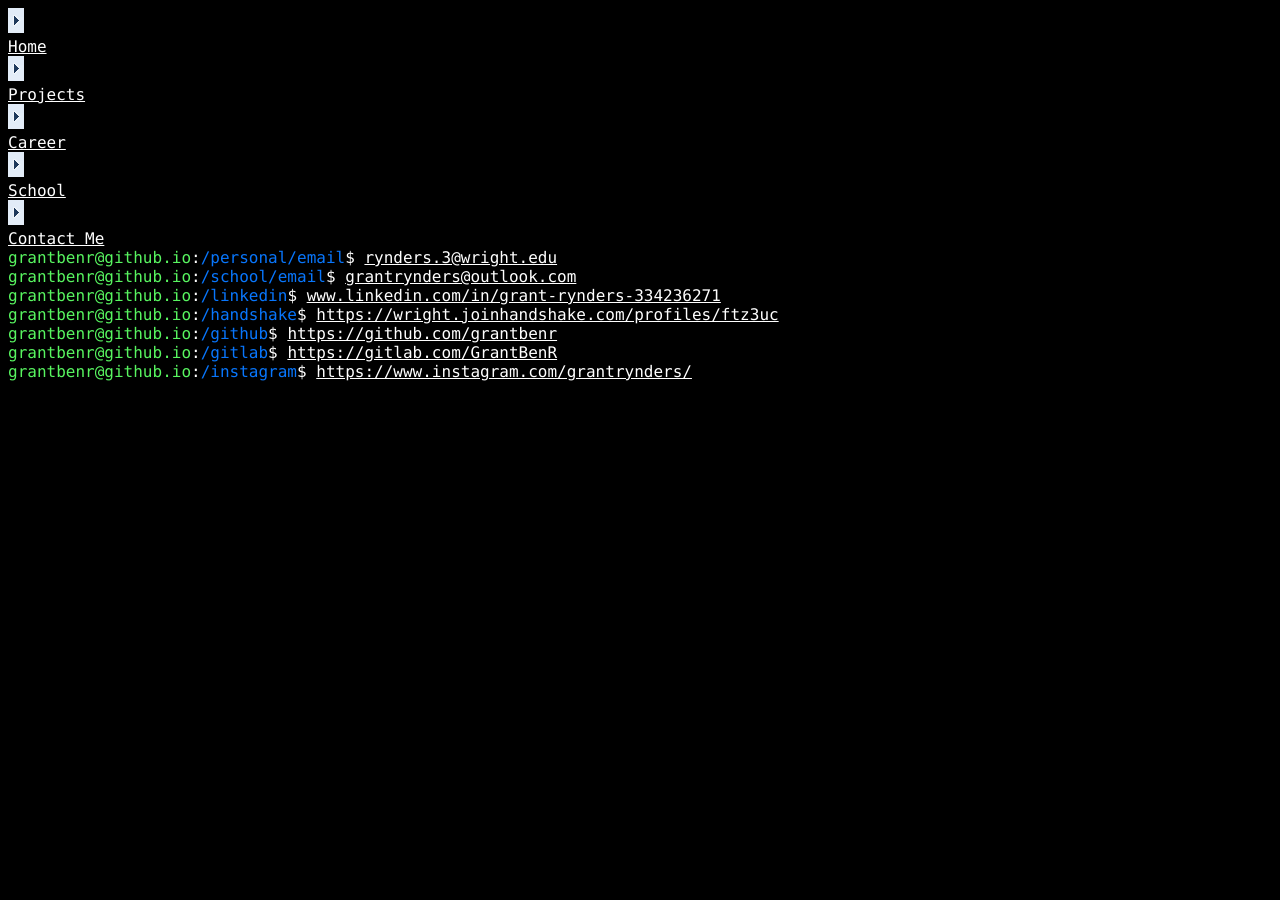
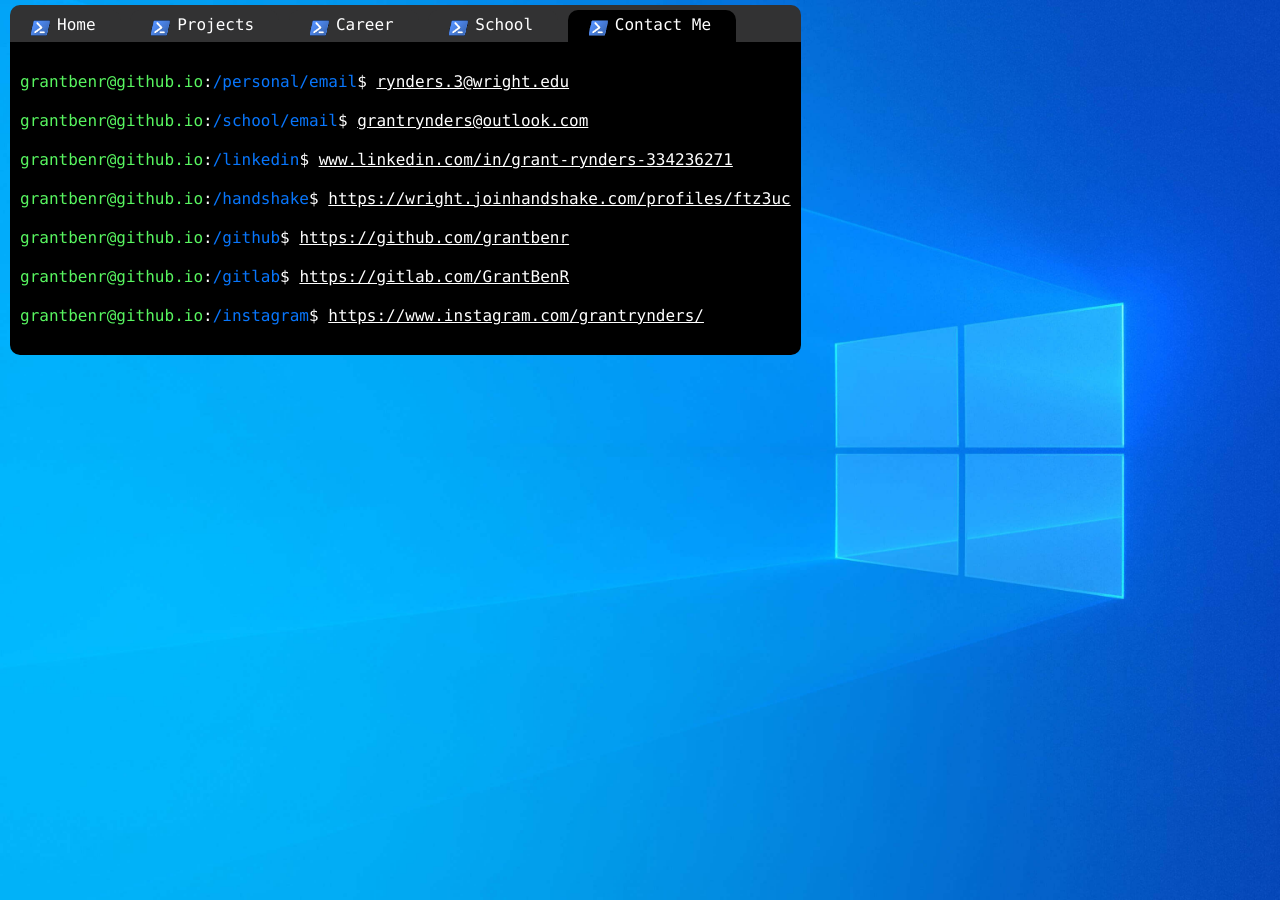
Before and after one commit to GrantBenR/grantbenr.github.io, a Jekyll site: the page contact.html, which Jekyll copies as it is, in a window 1280 px wide. Built offline with Jekyll 4.4.1, drawn with Linux system fonts in a browser that asks for light colours.

Commit message:
8_26 - updated contact page

```diff
--- a/_sass/_variables.scss
+++ b/_sass/_variables.scss
@@ -6,9 +6,6 @@ $font-color-1:#000000;
 $font-color-2:#1E395B;
 $font-color-3:#48329C;
 $font-color-4:#7F7F7F;
-$font-color-5:#FFFFFF;
-$font-color-6: #58f560;
-$font-color-7: #0876fc;
 
 $shadow-color-1:#888A8C;
 $shadow-color-2:#ABB8CA;
@@ -79,3 +76,10 @@ $school-offset-left: 97px;
 $school-offset-right: 0px;
 $school-offset-bottom: 0px;
 $school-offset-top: 72px;
+
+$contact-font-color-1:#FFFFFF;
+$contact-font-color-2: #58f560;
+$contact-font-color-3: #0876fc;
+
+$contact-bg-color-1: #000000;
+$contact-bg-color-2: #323233
--- a/assets/css/contact.scss
+++ b/assets/css/contact.scss
@@ -7,17 +7,69 @@
 * {
   box-sizing: border-box;
   font-family: 'Consolas', 'Segoe UI', 'Sans Serif';
-  color: $font-color-5;
-  background-color: black;
+}
+body {
+  color: $contact-font-color-1;
+  background-image: url("/assets/images/contact/w10bg.jpg");
+  background-repeat: no-repeat;
+  background-position: center;
+  background-size:cover;
+  margin: 0;
+  padding: 5px 10px 5px 10px;
+  height: 900px;
+}
+.full_terminal {
+  width:fit-content;
+}
+.main_terminal {
+  background-color: $contact-bg-color-1;
+  border-radius: 0 0 10px 10px;
+  padding: 20px 10px 20px 10px;
 }
 .contact_header {
-  color: $font-color-7;
+  color: $contact-font-color-3;
   display: inline;
 }
 .contact_div {
   display: block;
+  padding:10px 0 10px 0;
+}
+.contact_link {
+  color: $contact-font-color-1;
 }
 .userhost {
-  color: $font-color-6;
+  color: $contact-font-color-2;
   display: inline;
 }
+nav {
+  background-color: $contact-bg-color-2;
+  padding: 5px 0 0 0;
+  border-radius: 10px 10px 0 0;
+}
+.nav_link_div {
+  display: inline-block;
+  background-color: $contact-bg-color-2;
+  border-radius: 10px 10px 0 0;
+  padding: 5px 20px 5px 20px;
+}
+.nav_link_div_current {
+  display: inline-block;
+  background-color: $contact-bg-color-1;
+  border-radius: 10px 10px 0 0;
+  padding: 5px 20px 5px 20px;
+}
+.nav_link {
+  display:flex;
+  text-decoration: none;
+  color: $contact-font-color-1;
+  text-align: center;
+  justify-content: center
+}
+.nav_link img{
+  display: inline-block;
+}
+.nav_link_text {
+  padding: 0 5px 0 5px;
+  color: $contact-font-color-1;
+  display: inline
+}
--- a/contact.html
+++ b/contact.html
@@ -7,29 +7,45 @@
     <link rel="stylesheet" href="/assets/css/contact.css">
 </head>
 <body>
+    <div class="full_terminal">
         <nav>
+            <div class="nav_link_div">
                 <a class="nav_link" href="/index.html">
-            <img src="/assets/images/icons/arrow_icon.png">
+                    <img src="/assets/images/contact/powershell.png">
                     <div class="nav_link_text">Home</div>
                 </a>
+            </div>
+
+            <div class="nav_link_div">
                 <a class="nav_link" href="/projects.html">
-            <img src="/assets/images/icons/arrow_icon.png">
+                    <img src="/assets/images/contact/powershell.png">
                     <div class="nav_link_text">Projects</div>
                 </a>
+            </div>
+
+            <div class="nav_link_div">
                 <a class="nav_link" href="/career.html">
-            <img src="/assets/images/icons/arrow_icon.png">
+                    <img src="/assets/images/contact/powershell.png">
                     <div class="nav_link_text">Career</div>
                 </a>
+            </div>
+
+            <div class="nav_link_div">
                 <a class="nav_link" href="/school.html">
-            <img src="/assets/images/icons/arrow_icon.png">
+                    <img src="/assets/images/contact/powershell.png">
                     <div class="nav_link_text">School</div>
                 </a>
+            </div>
+            <div class="nav_link_div_current">
                 <a class="nav_link right" href="/contact.html">
-            <img src="/assets/images/icons/arrow_icon.png">
+                    <img src="/assets/images/contact/powershell.png">
                     <div class="nav_link_text">Contact Me</div>
                 </a>
+            </div>
+
 
         </nav>
+        <div class="main_terminal">
             <div class="contact_div">
                 <div class="userhost">grantbenr@github.io</div>:<div class="contact_header">/personal/email</div>$
                 <a class="contact_link" href="mailto:rynders.3@wright.edu">rynders.3@wright.edu</a>
@@ -64,5 +80,7 @@
                 <div class="userhost">grantbenr@github.io</div>:<div class="contact_header">/instagram</div>$
                 <a class="contact_link" href="https://www.instagram.com/grantrynders/">https://www.instagram.com/grantrynders/</a>
             </div>
+        </div>
+    </div>
 </body>
 </html>
```
Also changed, not shown: assets/images/contact/powershell.png (added), assets/images/contact/w10bg.jpg (added). Lines whose indentation alone changed are shown as unchanged.
